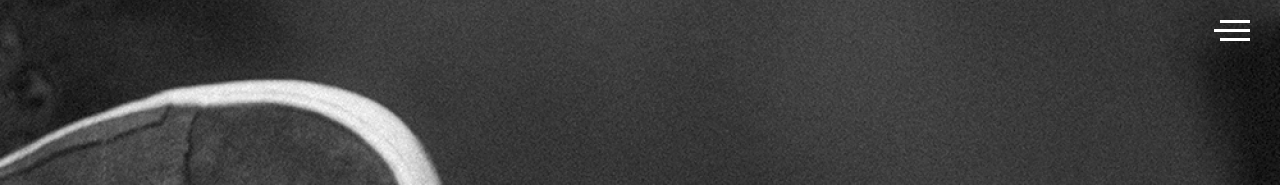
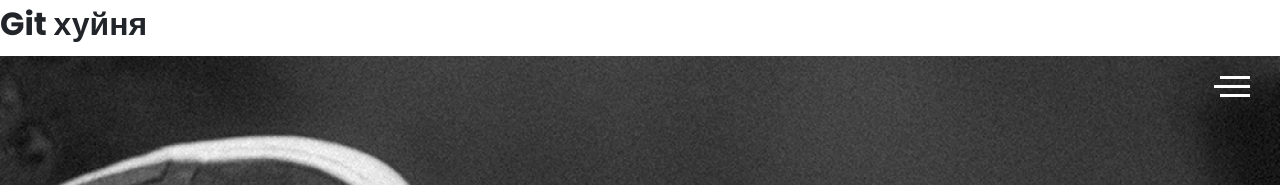
Before and after one commit to Nevin3331/Portfolio, a website: page src/index.html in a window 1280 px wide. Shown: the top 185 px of the page. Drawn offline with nearby package versions, Linux system fonts and the light colour scheme; files that its build step writes are made by us from their sources; files whose address does not match are found by name.

Commit message:
Add new text

```diff
--- a/src/index.html
+++ b/src/index.html
@@ -62,7 +62,7 @@
             </div>
         </aside>
 
-
+        <h1>Git хуйня</h1>
     <div class="menu">
         <div class="menu__block">
             <div class="menu__close">
```
